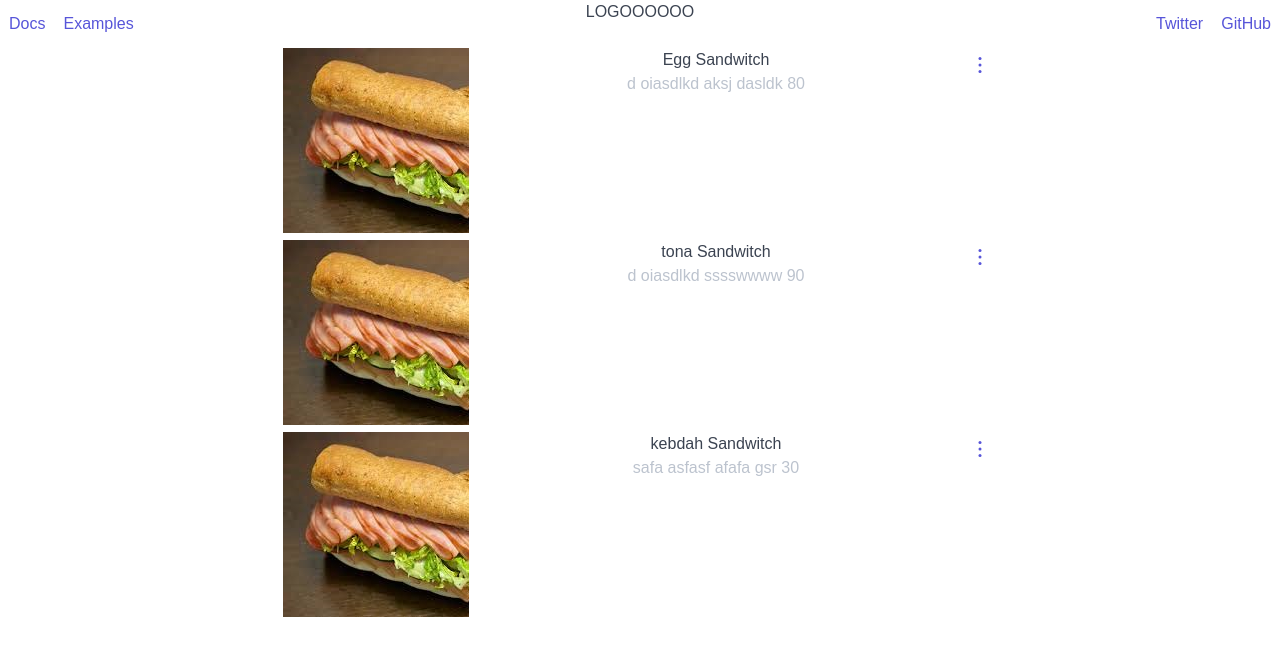
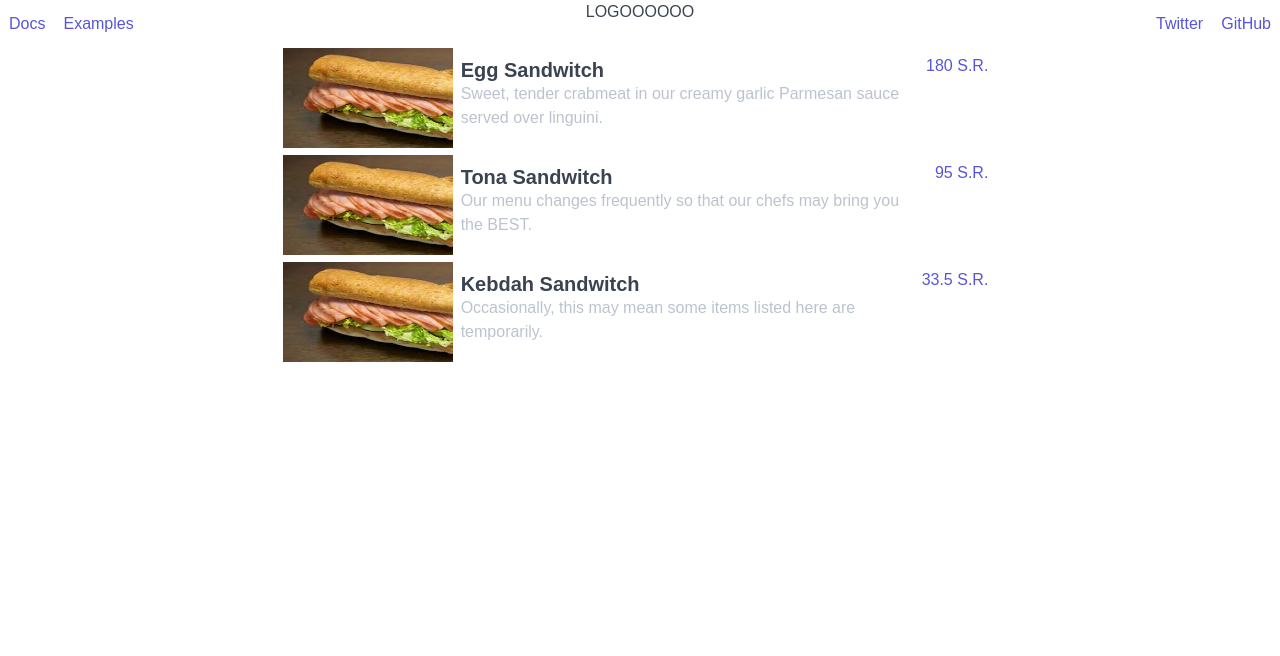
Before and after one commit to kmfh83/restaurants, a React (Create React App) app: page / in a window 1280 px wide. Shown: the top 656 px of the page. Built offline with nearby package versions, Linux system fonts and the light colour scheme.

Commit message:
Item updated

```diff
--- a/src/App.css
+++ /dev/null
@@ -1,28 +0,0 @@
-.App {
-  text-align: center;
-}
-
-.App-logo {
-  animation: App-logo-spin infinite 20s linear;
-  height: 80px;
-}
-
-.App-header {
-  background-color: #222;
-  height: 150px;
-  padding: 20px;
-  color: white;
-}
-
-.App-title {
-  font-size: 1.5em;
-}
-
-.App-intro {
-  font-size: large;
-}
-
-@keyframes App-logo-spin {
-  from { transform: rotate(0deg); }
-  to { transform: rotate(360deg); }
-}
--- a/src/components/Item.js
+++ b/src/components/Item.js
@@ -9,17 +9,17 @@ class Item extends Component {
           <div className="tile">
             <div className="tile-icon">
               <div className="example-tile-icon">
-            <img src={item.image}/>
-
+                <img className="item-img" src={item.image}/>
               </div>
             </div>
             <div className="tile-content">
               <div className="tile-title">{item.title}</div>
-          <div className="tile-subtitle text-gray">{item.description} {item.price}</div>
+              <div className="tile-subtitle text-gray">{item.description}</div>
             </div>
             <div className="tile-action">
               <button className="btn btn-link">
-            <i className="icon icon-more-vert"></i>
+                {item.price} S.R.
+                {/* <i className="icon icon-more-vert"></i> */}
               </button>
             </div>
           </div>
--- a/src/components/data.js
+++ b/src/components/data.js
@@ -1,25 +1,25 @@
 const items =[ {
             id: 1,
             title: 'Egg Sandwitch',
-            price: 80,
-            description: 'd oiasdlkd aksj dasldk',
+            price: 180,
+            description: 'Sweet, tender crabmeat in our creamy garlic Parmesan sauce served over linguini.',
             image: require('./img/sandwitch.jpg')
 
 
           },
           {
             id: 2,
-            title: 'tona Sandwitch',
-            price: 90,
-            description: 'd oiasdlkd sssswwww',
+            title: 'Tona Sandwitch',
+            price: 95,
+            description: 'Our menu changes frequently so that our chefs may bring you the BEST.',
             image: require('./img/sandwitch.jpg')
 
           },
           {
             id: 3,
-            title: 'kebdah Sandwitch',
-            price: 30,
-            description: 'safa asfasf afafa gsr',
+            title: 'Kebdah Sandwitch',
+            price: 33.50,
+            description: 'Occasionally, this may mean some items listed here are temporarily.',
             image: require('./img/sandwitch.jpg')
 
           }]
--- a/src/index.css
+++ /dev/null
@@ -1,5 +0,0 @@
-body {
-  margin: 0;
-  padding: 0;
-  font-family: sans-serif;
-}
--- a/src/index.js
+++ b/src/index.js
@@ -1,6 +1,6 @@
 import React from 'react';
 import ReactDOM from 'react-dom';
-import './index.css';
+import './style.css';
 import App from './App';
 import registerServiceWorker from './registerServiceWorker';
 
--- /dev/null
+++ b/src/style.css
@@ -0,0 +1,48 @@
+body {
+  margin: 0;
+  padding: 0;
+  font-family: sans-serif;
+}
+
+.App {
+  /* text-align: center; */
+}
+
+.App-logo {
+  animation: App-logo-spin infinite 20s linear;
+  height: 80px;
+}
+
+.App-header {
+  background-color: #222;
+  height: 150px;
+  padding: 20px;
+  color: white;
+}
+
+.App-title {
+  font-size: 1.5em;
+}
+
+.App-intro {
+  font-size: large;
+}
+
+.tile-content {
+  padding: 10px;
+}
+
+.tile-title {
+  font-size: 1rem;
+  font-weight: bold;
+}
+
+.item-img {
+  max-height: 100px;
+  width: 170px;
+}
+
+.tile:hover {
+  background-color: #f7f7f7;
+  cursor: pointer;
+}
```
Also changed, not shown: src/App.js (+1 -13 lines), package.json (line endings or trailing spaces), 1 other file (tests, documents, lock files or other folders). Lines whose indentation alone changed are shown as unchanged.
